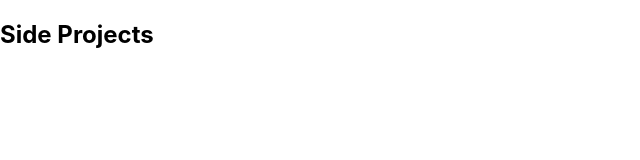
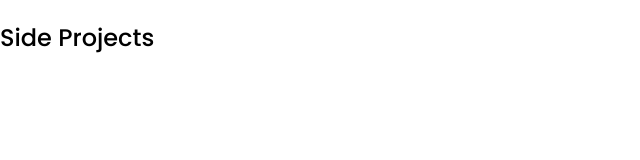
Before and after one commit to yuhueilee/wendyfolio, a React (Create React App) app: page / in a window 1280 px wide. Shown: the top 160 px of the page, without its empty margins (0-640 px from the left). Built offline with nearby package versions, Linux system fonts and the light colour scheme.

Commit message:
Apply mixin to h2

```diff
--- a/src/components/project/index.scss
+++ b/src/components/project/index.scss
@@ -0,0 +1,5 @@
+@import "./../../index.scss";
+
+h2 {
+    @include poppins-medium;
+}
```
